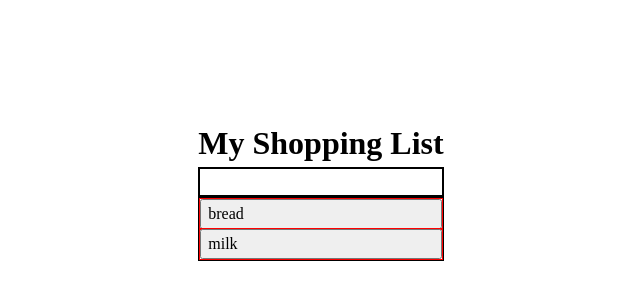
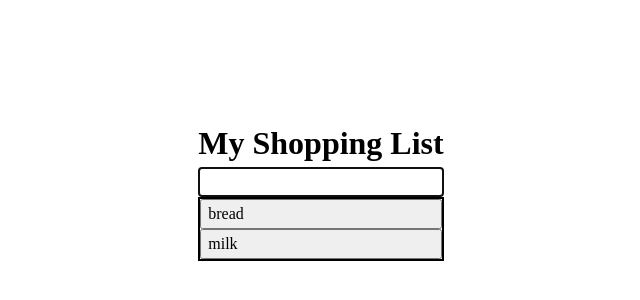
Before and after one commit to JJWallis/practical-questions, a React (Create React App) app: page / in a window 1280 px wide. Shown: the part 210-510 px from the top of the page, without its empty margins (319-959 px from the left). Built offline with nearby package versions, Linux system fonts and the light colour scheme; the HTML template or start-up script is replaced by a standard one.

Commit message:
search input focused on mount

```diff
--- a/src/App.tsx
+++ b/src/App.tsx
@@ -1,10 +1,14 @@
-import React, { FC, useState } from 'react'
+import React, { FC, useEffect, useRef, useState } from 'react'
 import './index.css'
 
 // link same idx as item viewing in results list with its btn's (add accessibility) tab index
+// reset input to empty str on result btn click + re-focus
 
 const App: FC = () => {
    const [search, setSearch] = useState('')
+   const searchRef = useRef<HTMLInputElement>(null)
+
+   useEffect(() => searchRef.current?.focus(), [])
 
    return (
       <main>
@@ -15,6 +19,7 @@ const App: FC = () => {
          <input
             id="search-input"
             className="input"
+            ref={searchRef}
             value={search}
             onChange={({ target }) => setSearch(target.value)}
          />
--- a/src/index.css
+++ b/src/index.css
@@ -125,7 +125,6 @@ main {
 }
 
 .results-list button {
-   outline: 1px solid red;
    display: inline-block;
    width: 100%;
    text-align: left;
```
